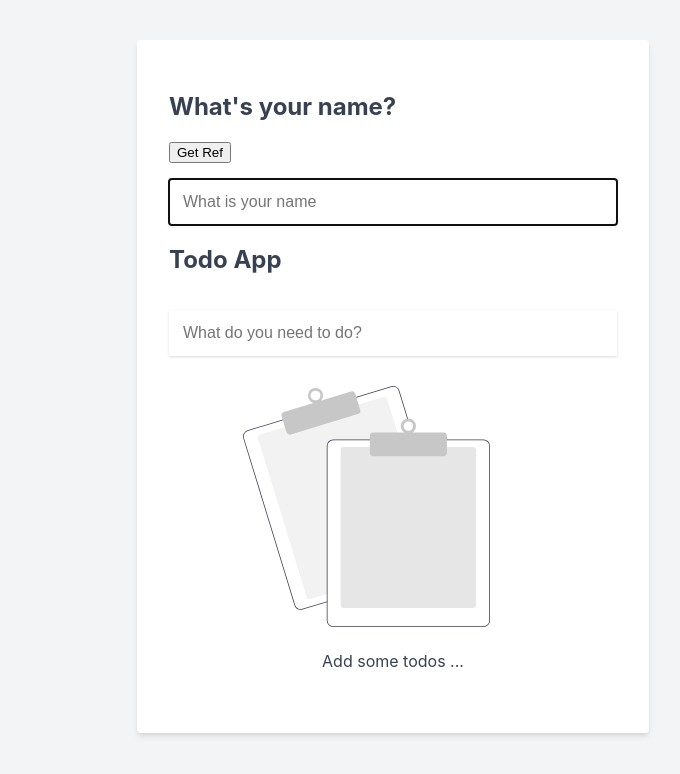
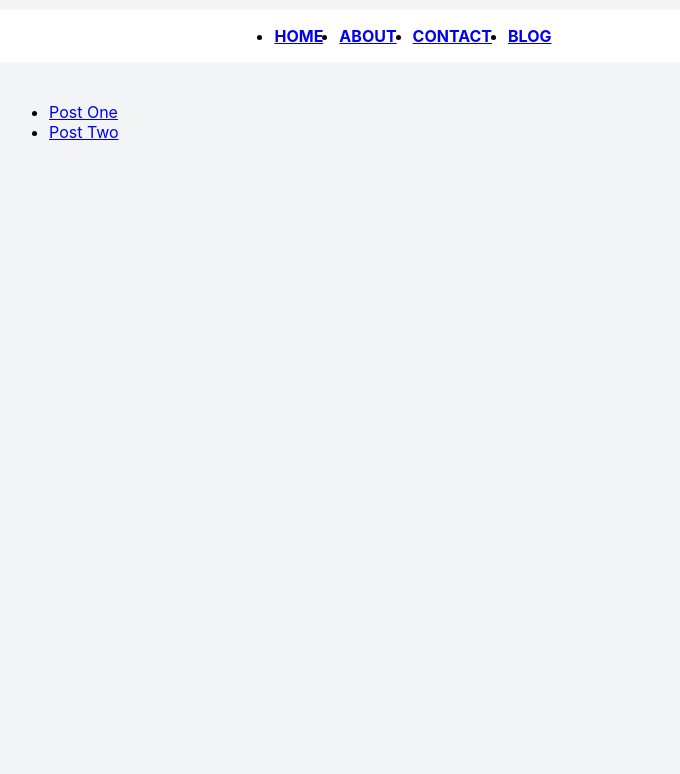
Before and after one commit to phoelapyae/learning-lc-react, a React (Create React App) app: page /blog in a window 1280 px wide. Shown: the top 774 px of the page, without its empty margins (247-927 px from the left). Built offline with nearby package versions, Linux system fonts and the light colour scheme.

Commit message:
Episode 12 - React Router

```diff
--- a/package.json
+++ b/package.json
@@ -9,6 +9,7 @@
     "prop-types": "^15.8.1",
     "react": "^17.0.2",
     "react-dom": "^17.0.2",
+    "react-router-dom": "^6.2.1",
     "react-scripts": "5.0.0",
     "react-transition-group": "^4.4.2",
     "web-vitals": "^2.1.3"
--- a/src/App.css
+++ b/src/App.css
@@ -119,6 +119,12 @@ h2 {
   border: 1px solid lightgray;
 }
 
+.container {
+  margin: auto;
+  padding-top: 24px;
+  max-width: 48rem;
+}
+
 .check-all-container {
   display: flex;
   justify-content: space-between;
@@ -147,6 +153,31 @@ h2 {
 .no-todos-container p {
   margin-top: 20px;
   text-align: center;
+}
+
+/* Navigation Bar  */
+
+nav {
+  background: white;
+  padding: 16px;
+}
+
+nav ul {
+  display: flex;
+  justify-content: center;
+  margin: auto;
+}
+
+nav ul li:not(:first-child) {
+  margin-left: 16px;
+}
+
+nav ul li a {
+  list-style: none;
+}
+
+.active {
+  font-weight: bold;
 }
 
 /* Transition  */
--- /dev/null
+++ b/src/components/NavigationBar.jsx
@@ -0,0 +1,23 @@
+import React from 'react';
+import { NavLink } from 'react-router-dom';
+
+export default function NavigationBar() {
+    return (
+        <nav>
+            <ul>
+                <li>
+                    <NavLink to="/" className="active" exact="true">HOME</NavLink>
+                </li>
+                <li>
+                    <NavLink to="/about" className="active" exact="true">ABOUT</NavLink>
+                </li>
+                <li>
+                    <NavLink to="/contact" className="active" exact="true">CONTACT</NavLink>
+                </li>
+                <li>
+                    <NavLink to="/blog" className="active" exact="true">BLOG</NavLink>
+                </li>
+            </ul>
+        </nav>
+    );
+}
--- /dev/null
+++ b/src/components/Root.jsx
@@ -0,0 +1,37 @@
+import React from 'react';
+import App from './App';
+import NavigationBar from './NavigationBar';
+import About from './pages/About';
+import Contact from './pages/Contact';
+import Blog from './pages/Blog';
+import BlogPost from './pages/BlogPost';
+import NoMatch from './pages/NoMatch';
+import { BrowserRouter as Router, Routes, Route } from 'react-router-dom';
+
+export default function Root() {
+    const routes = [
+        { path: '/', name: 'Home', Component: App, exact: true },
+        { path: '/about', name: 'About', Component: About, exact: false },
+        { path: '/contact', name: 'Contact', Component: Contact, exact: false },
+        { path: '/blog', name: 'Blog', Component: Blog, exact: true },
+        { path: '/blog/:id', name: 'BlogPost', Component: BlogPost, exact: false },
+        { path: '*', name: 'No Match', Component: NoMatch, exact: false },
+    ];
+
+    return (
+        <Router>
+            <div className="todo-app-container">
+                <NavigationBar/>
+                <div className="content">
+                    <Routes>
+                        {routes.map(({ path, Component, exact }) => (
+                            <Route key={path} path={path} exact element={<Component/>}></Route>
+                        ))}
+
+
+                    </Routes>
+                </div>
+            </div>
+        </Router>
+    );
+}
--- /dev/null
+++ b/src/components/pages/About.jsx
@@ -0,0 +1,5 @@
+import React from 'react';
+
+export default function About() {
+  return <div className='container'>This is the about page!</div>;
+}
--- /dev/null
+++ b/src/components/pages/Blog.jsx
@@ -0,0 +1,17 @@
+import React from 'react';
+import { Link } from 'react-router-dom';
+
+export default function Blog() {
+    return (
+        <div className="container">
+            <ul>
+                <li>
+                    <Link to="/blog/1">Post One</Link>
+                </li>
+                <li>
+                    <Link to="/blog/2">Post Two</Link>
+                </li>
+            </ul>
+        </div>
+    );
+}
--- /dev/null
+++ b/src/components/pages/BlogPost.jsx
@@ -0,0 +1,8 @@
+import React from 'react';
+import { useParams } from 'react-router-dom';
+
+export default function BlogPost() {
+    const params = useParams();
+
+    return <div className='container'>Blog Number - { params.id }</div>;
+}
--- /dev/null
+++ b/src/components/pages/Contact.jsx
@@ -0,0 +1,5 @@
+import React from 'react';
+
+export default function Contact() {
+  return <div className='container'>This is contact page!</div>;
+}
--- /dev/null
+++ b/src/components/pages/NoMatch.jsx
@@ -0,0 +1,5 @@
+import React from 'react';
+
+export default function NoMatch() {
+  return <div className='container'>404 Not Found</div>;
+}
--- a/src/index.js
+++ b/src/index.js
@@ -1,13 +1,13 @@
 import React from 'react';
 import ReactDOM from 'react-dom';
 import './index.css';
-import App from './components/App';
 import reportWebVitals from './reportWebVitals';
+import Root from './components/Root';
 // import AppClass from './components/AppClass';
 
 ReactDOM.render(
   <React.StrictMode>
-    <App />
+    <Root/>
     {/* <AppClass/> */}
   </React.StrictMode>,
   document.getElementById('root')
```
Also changed, not shown: 1 other file (tests, documents, lock files or other folders).
